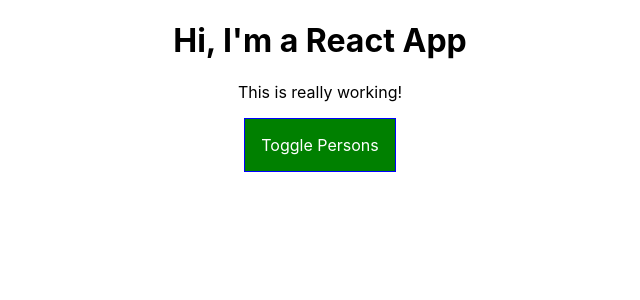
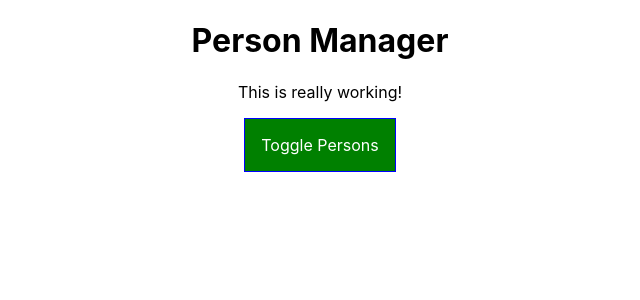
Before and after one commit to dimaswiranata/ReactApp, a React (Create React App) app in the folder react-complete-guide/: page / in a window 1280 px wide. Shown: the top 300 px of the page, without its empty margins (320-960 px from the left). Built offline with nearby package versions, Linux system fonts and the light colour scheme.

Commit message:
Class Based vs Functional Components

```diff
--- a/react-complete-guide/src/components/Cockpit/Cockpit.js
+++ b/react-complete-guide/src/components/Cockpit/Cockpit.js
@@ -18,7 +18,7 @@
 
   return (
     <div className="Cockpit">
-      <h1>Hi, I'm a React App</h1>
+      <h1>{props.title}</h1>
       <p className={classes.join(' ')}>This is really working!</p>
       <button
         className={btnClass}
--- a/react-complete-guide/src/containers/App.js
+++ b/react-complete-guide/src/containers/App.js
@@ -64,6 +64,7 @@
   return (
       <div className="App">
         <Cockpit
+          title={props.appTitle}
           showPersons={showPersons}
           persons={personsState}
           clicked={togglePersonsHandler}
--- a/react-complete-guide/src/index.js
+++ b/react-complete-guide/src/index.js
@@ -6,7 +6,7 @@
 
 ReactDOM.render(
   <React.StrictMode>
-    <App />
+    <App appTitle="Person Manager"/>
   </React.StrictMode>,
   document.getElementById('root')
 );
```
